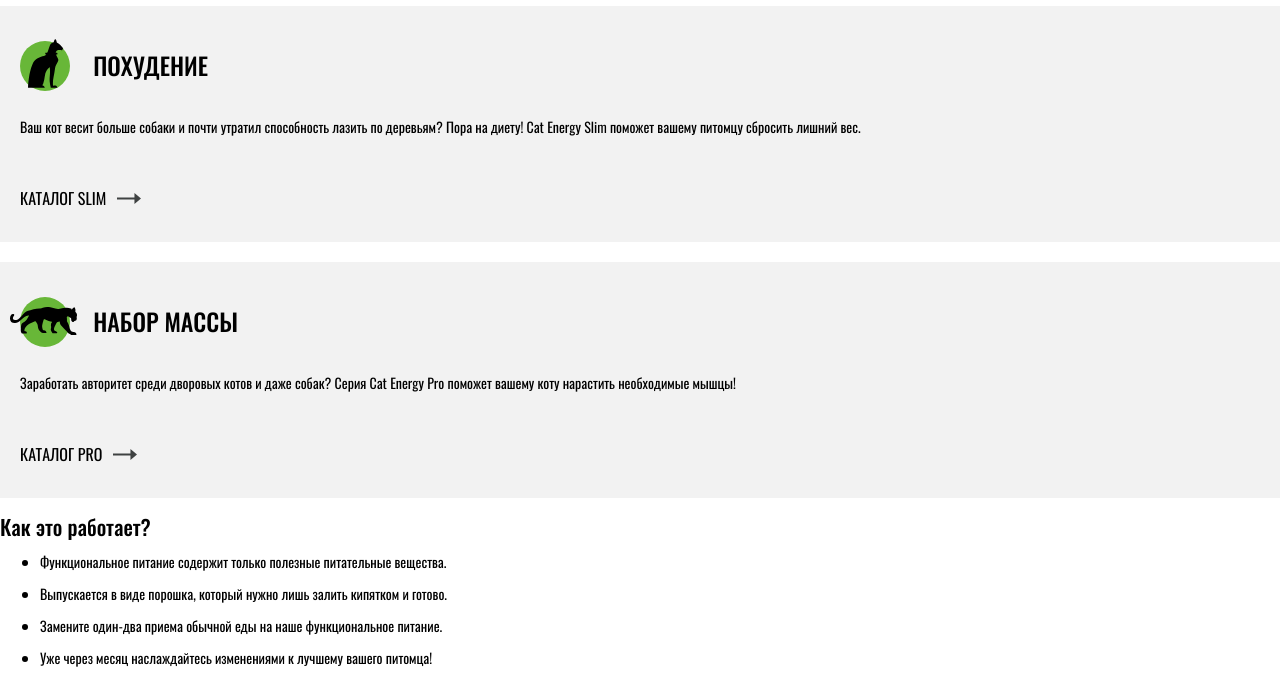
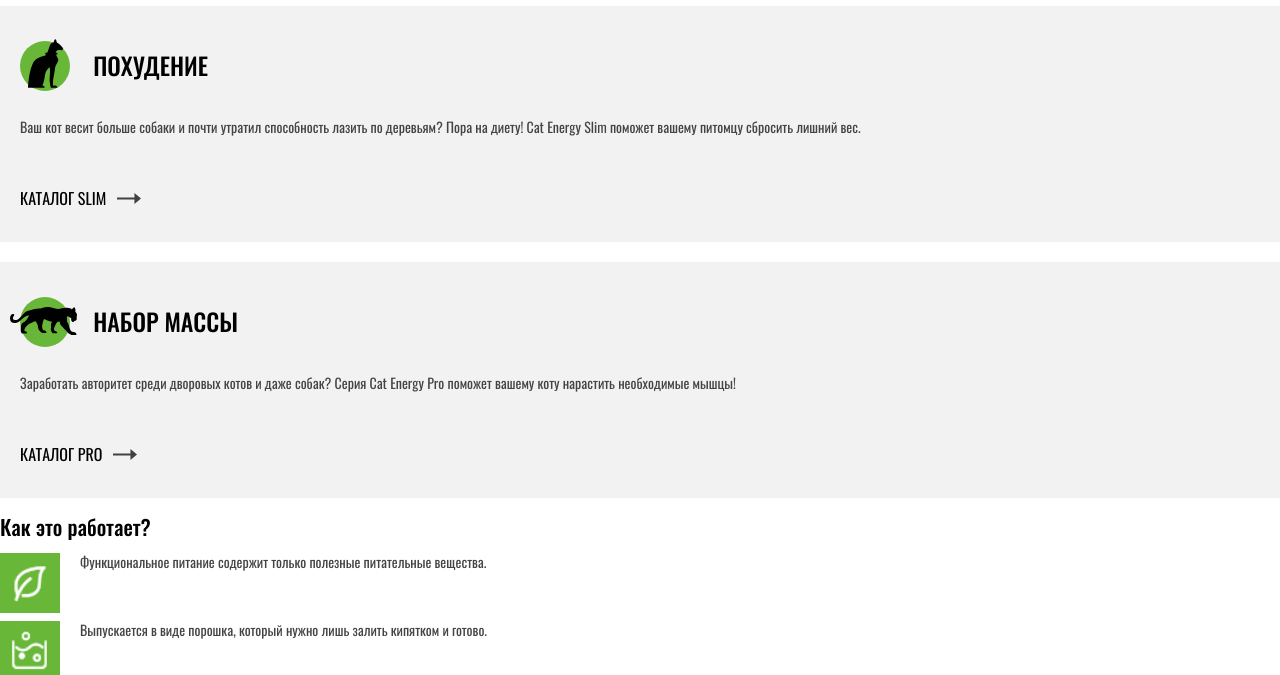
Before and after one commit to KonstantinAchapin/636909-cat-energy-16, a website: page source/index.html in a window 1280 px wide. Shown: the part 790-1465 px from the top of the page. Drawn offline with nearby package versions, Linux system fonts and the light colour scheme; files that its build step writes are made by us from their sources.

Commit message:
Добавляет стили к разделу описания услуг description-services

```diff
--- a/source/index.html
+++ b/source/index.html
@@ -78,13 +78,13 @@
             <li class="description-services__item description-services__item--functional">
               <p class="description-services__text">Функциональное питание содержит только полезные питательные вещества.</p>
             </li>
-            <li class="description-services__item description-services__item--functional">
+            <li class="description-services__item description-services__item--packing">
               <p class="description-services__text">Выпускается в виде порошка, который нужно лишь залить кипятком и готово.</p>
             </li>
-            <li class="description-services__item description-services__item--functional">
+            <li class="description-services__item description-services__item--diet">
               <p class="description-services__text">Замените один-два приема обычной еды на наше функциональное питание.</p>
             </li>
-            <li class="description-services__item description-services__item--functional">
+            <li class="description-services__item description-services__item--time">
               <p class="description-services__text">Уже через месяц наслаждайтесь изменениями к лучшему вашего питомца!</p>
             </li>
           </ul>
--- /dev/null
+++ b/source/less/description-services.less
@@ -0,0 +1,52 @@
+.desription-services__title {
+  color: #000000;
+  font-size: 36px;
+  line-height: 60px;
+}
+
+.description-services__list {
+  margin: 0;
+  padding: 0;
+  list-style: none;
+}
+
+.description-services__text {
+  color: #444444;
+  font-size: 14px;
+  line-height: 18px;
+}
+
+.description-services__item {
+  padding-left: 80px;
+  margin-bottom: 50px;
+  position: relative;
+}
+
+.description-services__item::after {
+  content: "";
+  position: absolute;
+  width: 60px;
+  height: 60px;
+  top: 0;
+  left: 0;
+  background: #68b738;
+  background-repeat: no-repeat;
+  background-position: center;
+  background-size: contain;
+}
+
+.description-services__item--functional::after {
+  background-image: url("../img/advantage-leaf@1x.png");
+}
+
+.description-services__item--packing::after {
+  background-image: url("../img/advantage-powder@1x.png");
+}
+
+.description-services__item--diet::after {
+  background-image: url("../img/advantage-dining@1x.png");
+}
+
+.description-services__item--time::after {
+  background-image: url("../img/advantage-clock@1x.png");
+}
--- a/source/less/services-selection.less
+++ b/source/less/services-selection.less
@@ -62,6 +62,7 @@
 .services-selection__text {
   font-size: 14px;
   line-height: 18px;
+  color: #444444;
 }
 
 .services-selection__toggle {
--- a/source/less/style.less
+++ b/source/less/style.less
@@ -4,3 +4,4 @@
 @import "main-nav";
 @import "basic-services";
 @import "services-selection";
+@import "description-services";
```
